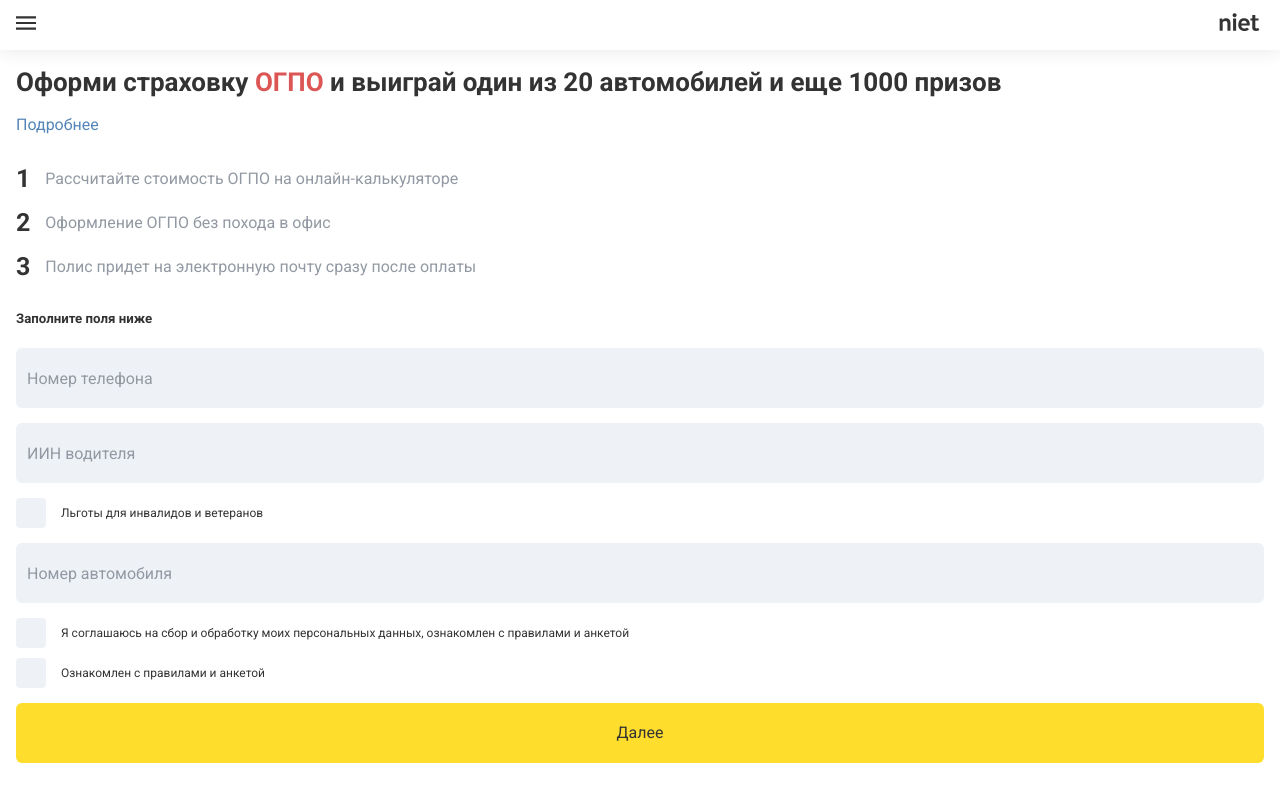
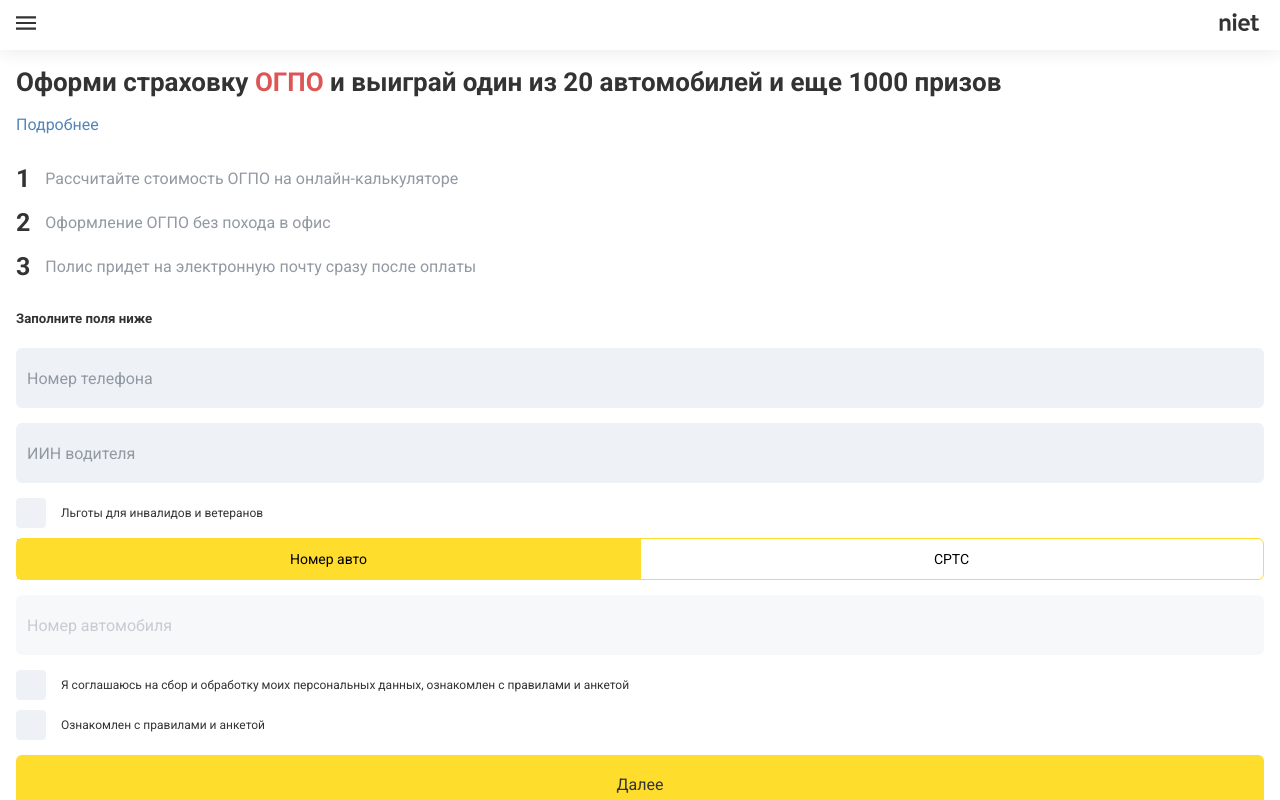
Before and after one commit to AskhatB/niet-mobile, a Next.js app: page / in a window 1280 px wide. Shown: the top 800 px of the page. Built offline with nearby package versions, Linux system fonts and the light colour scheme.

Commit message:
feat: find a car with help of car data sheet

```diff
--- a/api/getCarByNumber.js
+++ b/api/getCar.js
@@ -1,8 +1,8 @@
 import request from '../configs/nietServerApi';
 
-export default async carNumber => {
+export default async (carInfo, type) => {
   try {
-    const response = await request.post('/car/get-by-number', { carNumber });
+    const response = await request.post('/car/get-by-number', { carInfo, type });
     console.log('car info -> ', response);
     return response;
   } catch (error) {
--- a/components/Input/index.js
+++ b/components/Input/index.js
@@ -49,7 +49,11 @@ const Input = props => {
 
   return (
     <Wrap>
-      <InputWrap focus={colorGray} error={props.errorMessage}>
+      <InputWrap
+        focus={colorGray}
+        error={props.errorMessage}
+        disabled={props.loading || props.disabled}
+      >
         <Label focus={focus}>{props.label}</Label>
         <InputBlock
           type={props.type}
--- a/components/Input/style.js
+++ b/components/Input/style.js
@@ -25,6 +25,7 @@ export const InputWrap = styled.label`
   box-sizing: border-box;
   border: 1px solid ${borderType};
   overflow: hidden;
+  opacity: ${({ disabled }) => (disabled ? '0.5' : '1')};
 `;
 
 export const InputBlock = styled(InputMask)`
--- a/components/OgpoFinalPrice/index.js
+++ b/components/OgpoFinalPrice/index.js
@@ -1,11 +1,12 @@
 import React from 'react';
 import PropTypes from 'prop-types';
-import { Wrap, Price } from './style';
+import { Wrap, Price, Text } from './style';
 import toValidCost from '../../services/toValidCost';
 
 const OgpoFinalPrice = props => {
   return (
     <Wrap>
+      <Text>Общая сумма</Text>
       <Price>
         {props.discountPrice
           ? toValidCost(props.discountPrice)
--- a/components/OgpoFinalPrice/style.js
+++ b/components/OgpoFinalPrice/style.js
@@ -14,3 +14,5 @@ export const Price = styled.div`
     discount &&
     `text-decoration: line-through; color: ${theme.colors.darkGray};`}
 `;
+
+export const Text = styled.div``;
--- /dev/null
+++ b/components/Switcher/index.js
@@ -0,0 +1,31 @@
+import React from 'react';
+import PropTypes from 'prop-types';
+import { Wrap, Item } from './style';
+
+const Switcher = props => {
+  const [active, setActive] = React.useState(0);
+
+  const onTabChange = index => {
+    setActive(index);
+    props.onTabChange && props.onTabChange(index);
+  };
+
+  return (
+    <Wrap>
+      {props.tabs.map((t, i) => {
+        return (
+          <Item active={i === active} onClick={() => onTabChange(i)}>
+            {t}
+          </Item>
+        );
+      })}
+    </Wrap>
+  );
+};
+
+Switcher.propTypes = {
+  tabs: PropTypes.arrayOf(PropTypes.string),
+  onTabChange: PropTypes.func
+};
+
+export default Switcher;
--- /dev/null
+++ b/components/Switcher/style.js
@@ -0,0 +1,18 @@
+import styled from 'styled-components';
+
+export const Wrap = styled.div`
+  display: flex;
+  border: 1px solid ${({ theme }) => theme.colors.primary};
+  border-radius: 6px;
+`;
+export const Item = styled.div`
+  font-size: 14px;
+  width: 50%;
+  text-align: center;
+  line-height: 40px;
+  background: ${({ theme, active }) => active && theme.colors.primary};
+  box-shadow: 1px 0 0 0 ${({ theme }) => theme.colors.primary};
+  &:last-child {
+    box-shadow: none;
+  }
+`;
--- a/containers/BidSandingForm/index.js
+++ b/containers/BidSandingForm/index.js
@@ -4,6 +4,7 @@ import Header from '../../components/HeaderBackArrow';
 import Input from '../../components/Input';
 import Button from '../../components/Button';
 import OgpoFinalPrice from '../../components/OgpoFinalPrice';
+import Text from '../../components/Text';
 import { Wrap, Layout } from './style';
 
 const BidSandingForm = props => {
@@ -11,9 +12,10 @@ const BidSandingForm = props => {
     <Wrap>
       <Header onClose={props.onClose} />
       <Layout>
+        <Text variant="h5">Расчет стоимости</Text>
         <form method="POST" action="https://infinite.kz/niet_ogpo">
           <Input label="Имя" initialValue={props.data.fioAndClass} />
-          <Input label="ИИН" initialValue={props.data.iin} name="iin"/>
+          <Input label="ИИН" initialValue={props.data.iin} name="iin" />
           <Input label="Телефон" initialValue={props.data.phone} name="phone" />
           <Input label="Автомобиль" initialValue={props.data.model} />
           <OgpoFinalPrice
--- a/containers/MainPageForm/index.js
+++ b/containers/MainPageForm/index.js
@@ -5,6 +5,7 @@ import Input from '../../components/Input';
 import Checkbox from '../../components/CheckboxWithText';
 import Text from '../../components/Text';
 import Modal from '../../components/Modal';
+import Switcher from '../../components/Switcher';
 import {
   Wrap,
   UnknownError,
@@ -16,6 +17,7 @@ import {
 import getUserInfoByIin from '../../controllers/getUserInfoByIin';
 import getAdditionalUser from '../../controllers/getAdditionalUser';
 import getCarModelByNumber from '../../controllers/getCarModelByNumber';
+import getCarModelByDataSheet from '../../controllers/getCarModelByDataSheet';
 import getFinalPriceByIin from '../../controllers/getFinalPriceByIin';
 import getPrePrice from '../../controllers/getPrePrice';
 import writeBid from '../../controllers/writeBid';
@@ -39,6 +41,13 @@ const MainPageForm = props => {
   const [carNumberError, setCarNumberError] = React.useState();
   const [carNumberLoading, setCarNumberLoading] = React.useState(false);
   const [carNumberSuccess, setCarNumberSuccess] = React.useState(false);
+
+  const [carDataSheet, setCarDataSheet] = React.useState('');
+  const [carDataSheetError, setCarDataSheetError] = React.useState();
+  const [carDataSheetLoading, setCarDataSheetLoading] = React.useState(false);
+  const [carDataSheetSuccess, setCarDataSheetSuccess] = React.useState(false);
+
+  const [carInfoTab, setCarInfoTab] = React.useState(0);
 
   const [additionalCarNumber, setAdditionalCarNumber] = React.useState('');
   const [
@@ -115,8 +124,9 @@ const MainPageForm = props => {
     setIinSuccess(false);
     if (value.length < 8) {
       setPhoneError('Неверный формат номера');
-    } else if (value.length > 8 && iin.length === 12) {
+    } else {
       setPhoneError(false);
+      if (iin.length === 12) {
         setIinLoading(true);
         try {
           const userInfo = await getUserInfoByIin(phone, iin);
@@ -130,6 +140,7 @@ const MainPageForm = props => {
           console.log(error);
         } finally {
           setIinLoading(false);
+        }
       }
     }
   };
@@ -167,7 +178,10 @@ const MainPageForm = props => {
     } else {
       setCarNumberLoading(true);
       try {
-        const { model, region, vin } = await getCarModelByNumber(carNumber);
+        const { model, region, vin } =
+          carInfoTab === 0
+            ? await getCarModelByNumber(carNumber)
+            : await getCarModelByDataSheet(carDataSheet);
         setCarNumberList(prev => [
           ...prev,
           {
@@ -257,6 +271,11 @@ const MainPageForm = props => {
   const onAddCarNumberModalClose = () => {
     setAddCarNumberModal(false);
   };
+
+  const handleCarInfoTabChange = active => {
+    setCarInfoTab(active);
+  };
+
   return (
     <Wrap>
       <Modal show={addDriverModal} onClose={() => setAddDriverModal(false)}>
@@ -314,7 +333,7 @@ const MainPageForm = props => {
         pattern="[0-9]*"
         inputmode="numeric"
         mask="999999999999"
-        maskChar=''
+        maskChar=""
       />
       <CarNumberList>
         {iinList.map(val => (
@@ -330,6 +349,11 @@ const MainPageForm = props => {
         label="Льготы для инвалидов и ветеранов"
         onChange={changePrivileges}
       />
+      <Switcher
+        tabs={['Номер авто', 'СРТС']}
+        onTabChange={handleCarInfoTabChange}
+      ></Switcher>
+      {carInfoTab === 0 ? (
         <Input
           type="text"
           label="Номер автомобиля"
@@ -341,6 +365,20 @@ const MainPageForm = props => {
           disabled={!iinSuccess}
           upperCase
         />
+      ) : (
+        <Input
+          type="text"
+          label="Введите номер техпаспорта"
+          onChange={value => setCarDataSheet(value)}
+          onBlur={handleCarNumberBlur}
+          errorMessage={carDataSheetError}
+          loading={carDataSheetLoading}
+          success={carDataSheetSuccess}
+          disabled={!iinSuccess}
+          upperCase
+        />
+      )}
+
       <CarNumberList>
         {carNumberList.map(val => (
           <CarNumberListItem>
--- a/containers/Error404/index.js
+++ b/controllers/getCarModelByDataSheet.js
@@ -1,23 +1,19 @@
-import React from 'react';
-import Link from 'next/link';
-import Header from '../../components/Header';
-import { Wrap, MainTitle, Description, StyledLink } from './style';
+import getCarByNumberApi from '../api/getCar';
 
-const Error404 = () => {
-  return (
-    <>
-      <Header />
-      <Wrap>
-        <MainTitle>404</MainTitle>
-        <Description>Страница с таким адресом не найдена</Description>
-        <StyledLink>
-          <Link href="/">
-            <a>На главную</a>
-          </Link>
-        </StyledLink>
-      </Wrap>
-    </>
-  );
+export default async dataSheet => {
+  try {
+    const carInfo = await getCarByNumberApi(dataSheet, 1);
+    if (typeof carInfo.data === 'string' || carInfo.data.warning) {
+      throw 'Неверный формат или номер не существует';
+    } else {
+      const { MARK, MODEL, NYEAR, REGION_ID, VIN } = carInfo.data.data.Vehicle;
+      return {
+        model: `${MARK} ${MODEL} ${NYEAR}`,
+        region: REGION_ID,
+        vin: VIN
+      };
+    }
+  } catch (error) {
+    throw error;
+  }
 };
-
-export default Error404;
```
Lines whose indentation alone changed are shown as unchanged.
